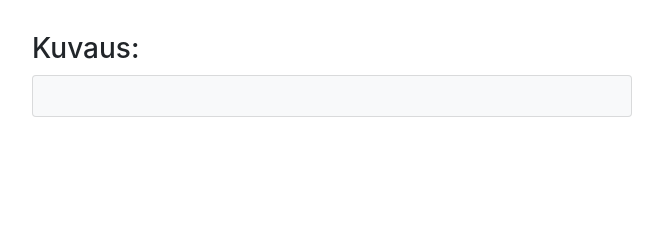
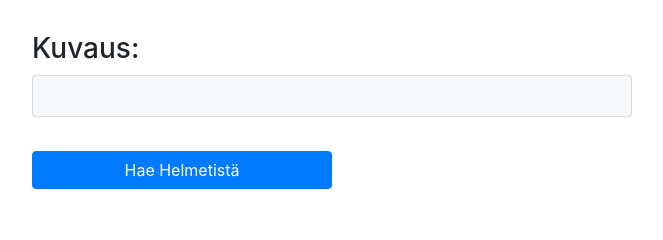
Before and after one commit to ALindroos/KirjaLoki, a Flask app: page /books/1 in a window 1280 px wide. Shown: the part 146-386 px from the top of the page, without its empty margins (53-716 px from the left). Run offline with Flask 2, Linux system fonts and the light colour scheme; data that the repository does not hold is empty; some libraries are stand-ins or nearby versions.

Commit message:
Book pages now have Helmet-search functionality based on ISBN

```diff
--- a/application/templates/books/book.html
+++ b/application/templates/books/book.html
@@ -71,4 +71,8 @@
       </form>
  {% endif %}
 
+<button class="btn btn-primary" onclick="window.open('https://haku.helmet.fi/iii/encore/search/C__S{{book.isbn}}__Orightresult__U?lang=fin', '_blanck')">
+      Hae Helmetistä
+</button>
+
 {% endblock %}
```
